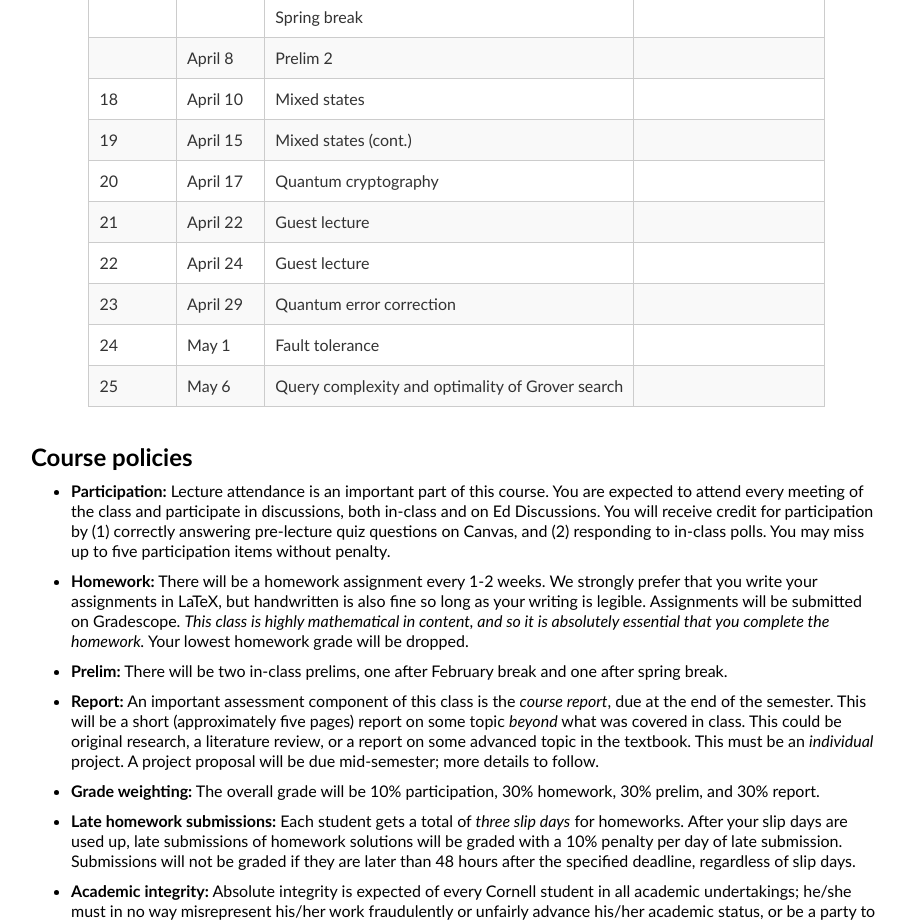
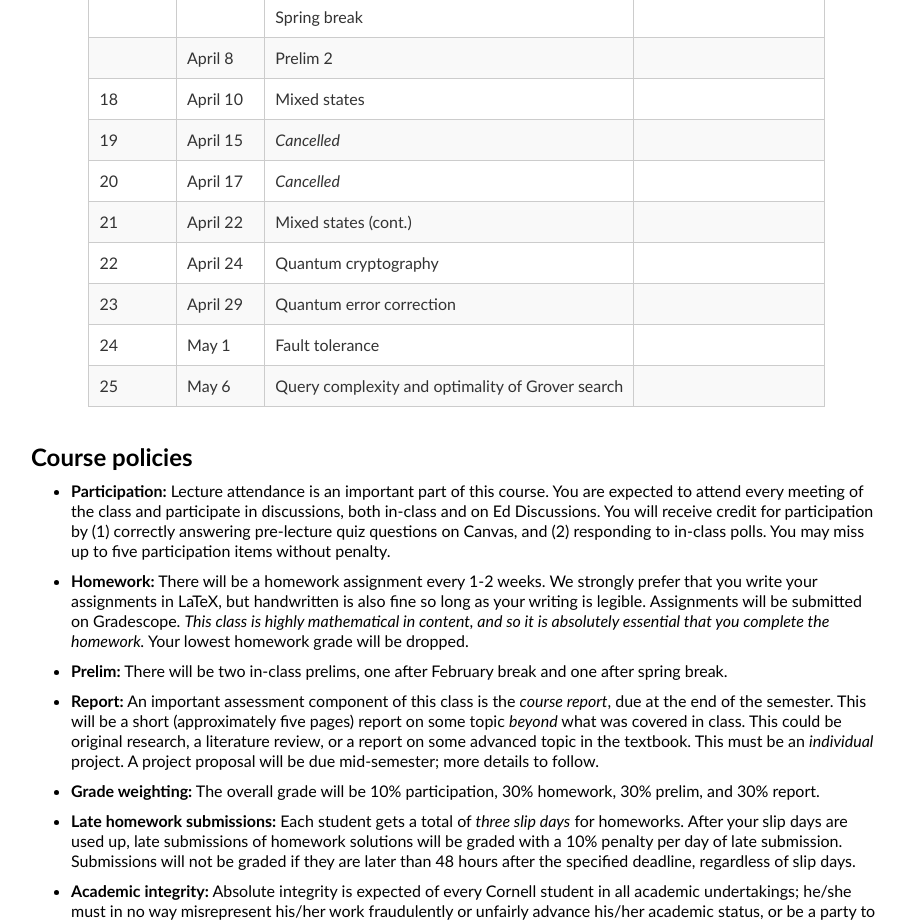
Before and after one commit to nickspoon/nickspoon.github.io, a plain HTML site: page quantum-spring25/index.html in a window 1280 px wide. Shown: the part 1899-2819 px from the top of the page, without its empty margins (191-1095 px from the left). Drawn offline with Linux system fonts and the light colour scheme.

Commit message:
update syllabus

```diff
--- a/quantum-spring25/index.html
+++ b/quantum-spring25/index.html
@@ -207,25 +207,25 @@
 				<tr class="row-b">
 					<td>19</td>
 					<td>April 15</td>
-					<td>Mixed states (cont.)</td>
+					<td><i>Cancelled</i></td>
 					<td></td>
 				</tr>
 				<tr>
 					<td>20</td>
 					<td>April 17</td>
-					<td>Quantum cryptography</td>
+					<td><i>Cancelled</i></td>
 					<td></td>
 				</tr>
 				<tr class="row-b">
 					<td>21</td>
 					<td>April 22</td>
-					<td>Guest lecture</td>
+					<td>Mixed states (cont.)</td>
 					<td></td>
 				</tr>
 				<tr>
 					<td>22</td>
 					<td>April 24</td>
-					<td>Guest lecture</td>
+					<td>Quantum cryptography</td>
 					<td></td>
 				</tr>
 				<tr class="row-b">
```
